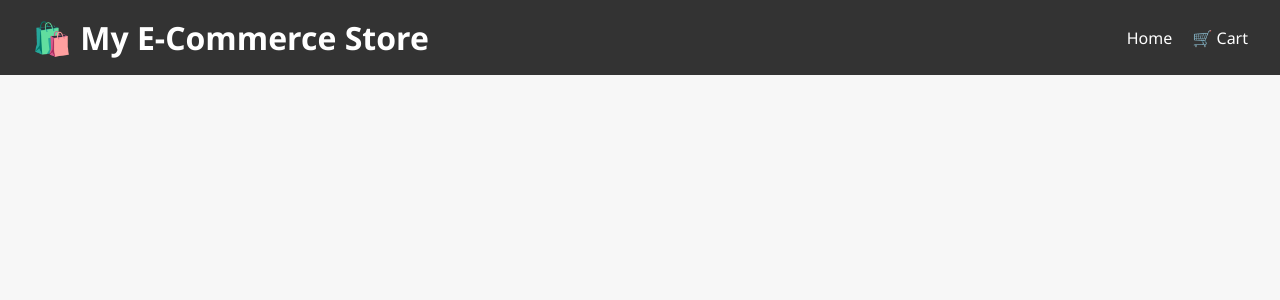
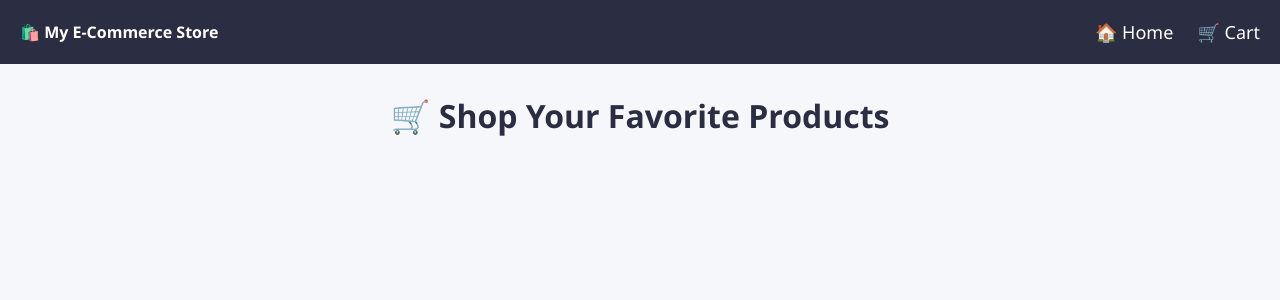
Before and after one commit to tanujsaini123/Ecommerce-devops-Project, a Flask app: page / in a window 1280 px wide. Shown: the top 300 px of the page. Run offline with Flask 3, Linux system fonts and the light colour scheme; data that the repository does not hold is empty.

Commit message:
Update index.html

```diff
--- a/app/templates/index.html
+++ b/app/templates/index.html
@@ -2,31 +2,115 @@
 <html lang="en">
 <head>
     <meta charset="UTF-8">
-    <title>Shop - E-Commerce</title>
-    <link rel="stylesheet" href="{{ url_for('static', filename='styles.css') }}">
+    <title>🛍️ My E-Commerce Store</title>
+    <link rel="stylesheet" href="/static/styles.css">
+    <style>
+        body {
+            font-family: 'Segoe UI', sans-serif;
+            margin: 0;
+            padding: 0;
+            background-color: #f5f7fa;
+        }
+
+        .navbar {
+            background-color: #2b2d42;
+            color: white;
+            padding: 20px;
+            display: flex;
+            justify-content: space-between;
+            align-items: center;
+        }
+
+        .navbar a {
+            color: #ffffff;
+            text-decoration: none;
+            margin-left: 20px;
+            font-size: 18px;
+        }
+
+        h1 {
+            text-align: center;
+            margin-top: 30px;
+            color: #2b2d42;
+        }
+
+        .products {
+            display: grid;
+            grid-template-columns: repeat(auto-fill, minmax(220px, 1fr));
+            gap: 30px;
+            padding: 40px;
+            max-width: 1200px;
+            margin: auto;
+        }
+
+        .product {
+            background-color: #ffffff;
+            border-radius: 10px;
+            padding: 15px;
+            box-shadow: 0 0 10px rgba(0,0,0,0.1);
+            text-align: center;
+            transition: transform 0.2s ease-in-out;
+        }
+
+        .product:hover {
+            transform: translateY(-5px);
+        }
+
+        .product img {
+            width: 100%;
+            max-height: 180px;
+            object-fit: cover;
+            border-radius: 8px;
+        }
+
+        .product-name {
+            font-size: 18px;
+            font-weight: 600;
+            margin: 10px 0;
+        }
+
+        .product-price {
+            color: #0f9d58;
+            font-size: 16px;
+            margin-bottom: 10px;
+        }
+
+        .btn {
+            background-color: #ff6f61;
+            color: white;
+            padding: 10px 15px;
+            border: none;
+            border-radius: 8px;
+            cursor: pointer;
+            text-decoration: none;
+            font-weight: bold;
+        }
+
+        .btn:hover {
+            background-color: #e55b4e;
+        }
+    </style>
 </head>
 <body>
-    <header>
-        <h1>🛍️ My E-Commerce Store</h1>
-        <nav>
-            <a href="/">Home</a>
+    <div class="navbar">
+        <div><strong>🛍️ My E-Commerce Store</strong></div>
+        <div>
+            <a href="/">🏠 Home</a>
             <a href="/cart">🛒 Cart</a>
-        </nav>
-    </header>
+        </div>
+    </div>
 
-    <section class="product-list">
+    <h1>🛒 Shop Your Favorite Products</h1>
+
+    <div class="products">
         {% for product in products %}
-        <div class="product-card">
-            <div class="product-images">
-                {% for img in product.images %}
-                    <img src="{{ img }}" alt="{{ product.name }}">
-                {% endfor %}
-            </div>
-            <h3>{{ product.name }}</h3>
-            <p>₹{{ product.price }}</p>
-            <a href="/add_to_cart/{{ product._id }}" class="btn">Add to Cart</a>
+        <div class="product">
+            <img src="{{ product.image }}" alt="{{ product.name }}">
+            <div class="product-name">{{ product.name }}</div>
+            <div class="product-price">₹{{ product.price }}</div>
+            <a class="btn" href="/add_to_cart/{{ product._id }}">Add to Cart</a>
         </div>
         {% endfor %}
-    </section>
+    </div>
 </body>
 </html>
```
